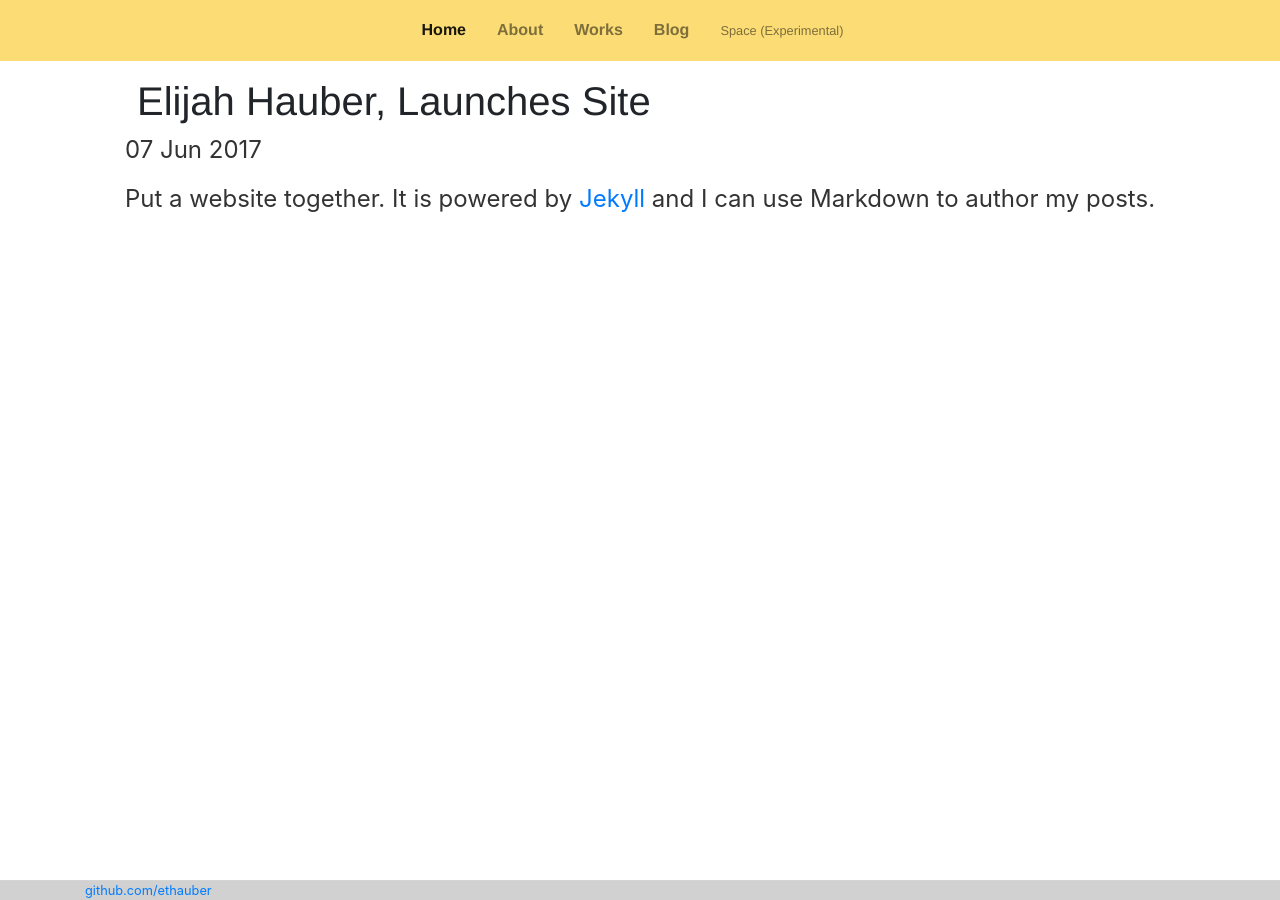
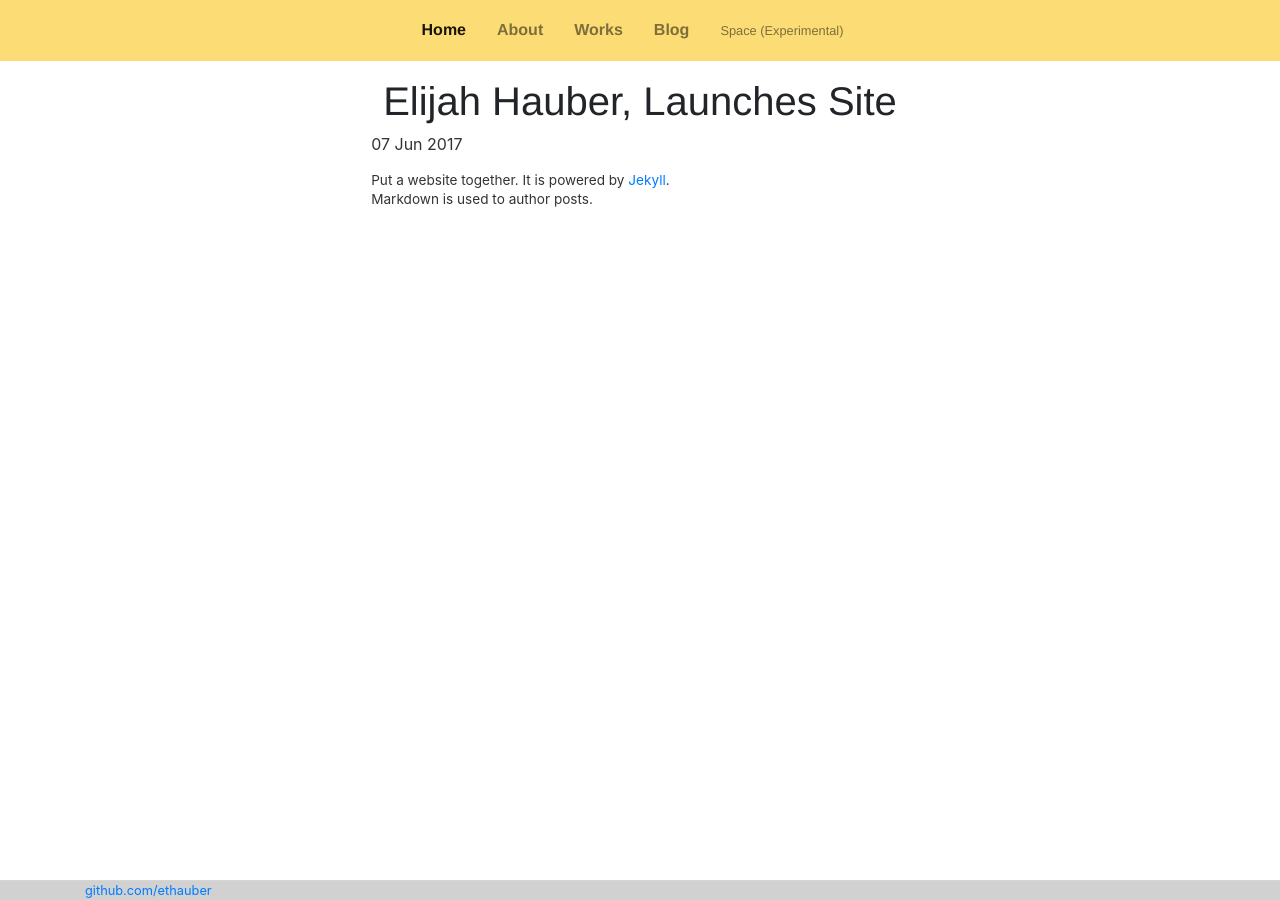
Before and after one commit to ethauber/ethauber.github.io, a Jekyll site: the page built from _posts/2017-06-07-Elijah-Hauber-site-launched.md, in a window 1280 px wide. Built offline with Jekyll 4.4.1, drawn with Linux system fonts in a browser that asks for light colours.

Commit message:
Center about me. Fix css on latest post

```diff
--- a/_posts/2017-06-07-Elijah-Hauber-site-launched.md
+++ b/_posts/2017-06-07-Elijah-Hauber-site-launched.md
@@ -5,4 +5,5 @@
 ---
 
 Put a website together.
-It is powered by <a href="http://jekyllrb.com" target="_blank">Jekyll</a> and I can use Markdown to author my posts.
+It is powered by <a href="http://jekyllrb.com" target="_blank">Jekyll</a>.
+Markdown is used to author posts.
--- a/about/index.html
+++ b/about/index.html
@@ -2,6 +2,6 @@
 layout: default
 title: About Elijah Hauber
 ---
-	<h1>{{ page.title }}</h1>
-	<p>I am a software developer <br> that will be one of the very best... <br> the best that ever was.</p>
-	<a href="https://www.pokemon.com/us/"><img src="/assets/squirtle-seeklogo.com.svg" class="img-fluid" title="Pokemon" alt="Squirtle from Pokemon"></a>
+	<div><h1>{{ page.title }}</h1></div>
+	<div class="d-flex justify-content-center"><p>I am a software developer <br> that will be one of the very best... <br> the best that ever was.</p></div>
+	<div class="d-flex justify-content-center"><a href="https://www.pokemon.com/us/"><img src="/assets/squirtle-seeklogo.com.svg" class="img-fluid" title="Pokemon" alt="Squirtle from Pokemon"></a></div>
--- a/css/main.css
+++ b/css/main.css
@@ -56,15 +56,14 @@
 }
 
 p {
-    font-size: 1.5em;
     line-height: 1.4em;
     color: #333;
     margin: 0.15rem 0;
 }
 
-posts {
-    margin: 20px auto 40px;
-    font-size: 1.5em;
+.post p a, .post p {
+    text-align: left;
+    font-size: .85rem;
 }
 
 ul.posts li {
```
